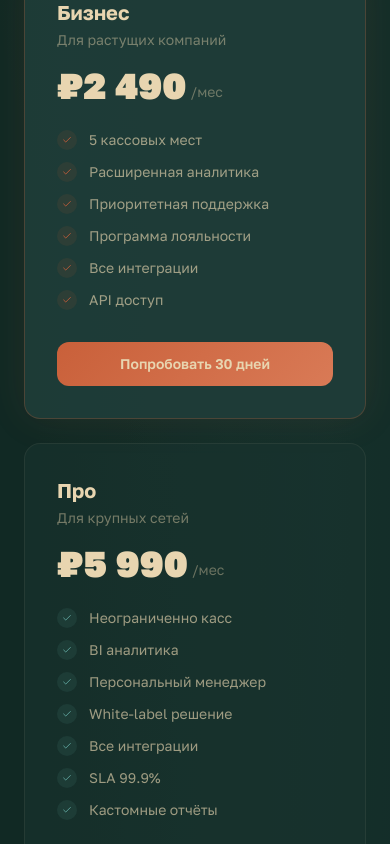
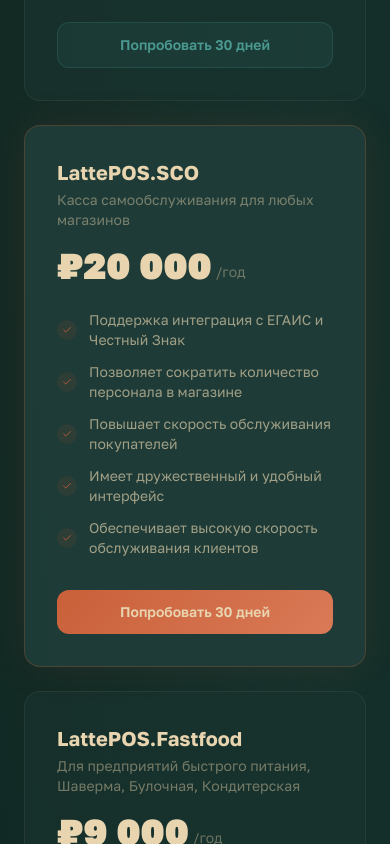
Before and after one commit to pr-poehali-dev/lattepos-landing-page, a React (Vite) app: page / in a window 390 px wide. Shown: the part 6740-7584 px from the top of the page. Built offline with nearby package versions, Linux system fonts and the light colour scheme.

Commit message:
feat: Обновить блок тарифов

```diff
--- a/src/pages/landing/LandingSections.tsx
+++ b/src/pages/landing/LandingSections.tsx
@@ -349,7 +349,7 @@ export default function LandingSections({ onTrial }: SectionsProps) {
             <p className="text-lg" style={{ color: "rgba(232,213,176,0.5)" }}>30 дней бесплатно для всех тарифов</p>
           </div>
 
-          <div className="grid md:grid-cols-3 gap-6 items-start">
+          <div className="grid md:grid-cols-2 lg:grid-cols-4 gap-6 items-start">
             {plans.map((plan, i) => (
               <div key={plan.name}
                 className={`relative rounded-2xl p-8 card-hover opacity-0 ${plansSection.inView ? "animate-fade-in-up" : ""}`}
--- a/src/pages/landing/constants.tsx
+++ b/src/pages/landing/constants.tsx
@@ -86,34 +86,74 @@ export const integrations = [
 
 export const plans = [
   {
-    name: "Старт",
-    price: "990",
-    period: "/мес",
-    desc: "Для малого бизнеса и ИП",
-    features: ["1 кассовое место", "Базовая аналитика", "Email поддержка", "Облачные отчёты", "2 интеграции"],
-    cta: "Начать 30 дней бесплатно",
+    name: "LattePOS",
+    price: "6 000",
+    period: "/год",
+    desc: "Для магазинов, супермаркетов, сетей магазинов",
+    features: [
+      "Поддержка интеграция с ЕГАИС и Честный Знак",
+      "Контроль продажи алкогольной продукции по времени и календарю",
+      "Подойдет как для одиночного магазина, так и для сети магазинов",
+      "Поддерживает интеграцию со всем торговым оборудованием",
+      "Обеспечивает высокую скорость обслуживания клиентов",
+    ],
+    cta: "Попробовать 30 дней",
     highlight: false,
     color: TEAL,
     badge: undefined as string | undefined,
   },
   {
-    name: "Бизнес",
-    price: "2 490",
-    period: "/мес",
-    desc: "Для растущих компаний",
-    features: ["5 кассовых мест", "Расширенная аналитика", "Приоритетная поддержка", "Программа лояльности", "Все интеграции", "API доступ"],
+    name: "LattePOS.SCO",
+    price: "20 000",
+    period: "/год",
+    desc: "Касса самообслуживания для любых магазинов",
+    features: [
+      "Поддержка интеграция с ЕГАИС и Честный Знак",
+      "Позволяет сократить количество персонала в магазине",
+      "Повышает скорость обслуживания покупателей",
+      "Имеет дружественный и удобный интерфейс",
+      "Обеспечивает высокую скорость обслуживания клиентов",
+    ],
     cta: "Попробовать 30 дней",
     highlight: true,
     color: TERRA,
-    badge: "Популярный",
+    badge: undefined as string | undefined,
   },
   {
-    name: "Про",
-    price: "5 990",
-    period: "/мес",
-    desc: "Для крупных сетей",
-    features: ["Неограниченно касс", "BI аналитика", "Персональный менеджер", "White-label решение", "Все интеграции", "SLA 99.9%", "Кастомные отчёты"],
-    cta: "Связаться с нами",
+    name: "LattePOS.Fastfood",
+    price: "9 000",
+    period: "/год",
+    desc: "Для предприятий быстрого питания, Шаверма, Булочная, Кондитерская",
+    features: [
+      "Поддержка интеграция с ЕГАИС и Честный Знак",
+      "Электронная очередь для посетителей с выводом на экран",
+      "Интеграция с агрегаторами заказов и доставки",
+      "Использование модификаторов блюд",
+      "Продажа разливных напитков",
+      "Система отложенных заказов",
+      "Поддержка кухонных принтеров с очередью на приготовление",
+    ],
+    cta: "Попробовать 30 дней",
+    highlight: false,
+    color: TERRA_LIGHT,
+    badge: undefined as string | undefined,
+  },
+  {
+    name: "LattePOS.Restaurant",
+    price: "20 000",
+    period: "/год",
+    desc: "Для Столовых, Кафе, Ресторанов",
+    features: [
+      "Поддержка интеграция с ЕГАИС и Честный Знак",
+      "Заказ и бронирование столиков",
+      "Работа с заказами: разделение, объединение, закрытие",
+      "Использование модификаторов блюд",
+      "Интеграция с агрегаторами заказов и доставки",
+      "Поддержка кухонных принтеров с очередью на приготовление",
+      "Поддержка мониторов повара",
+      "Контроль за работой персонала",
+    ],
+    cta: "Попробовать 30 дней",
     highlight: false,
     color: TEAL_LIGHT,
     badge: undefined as string | undefined,
```
